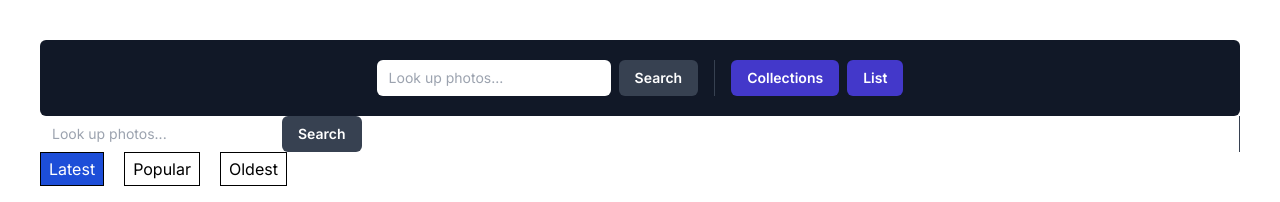
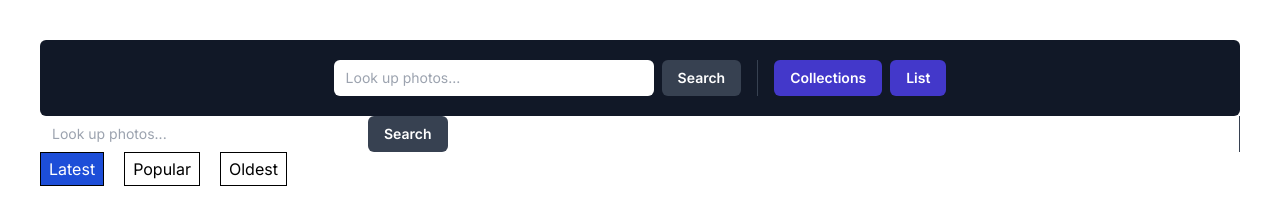
Before and after one commit to rabyyuson/image-browser, a Next.js app: page /list in a window 1280 px wide. Shown: the top 202 px of the page. Built offline with nearby package versions, Linux system fonts and the light colour scheme; no server answers.

Commit message:
chore: update search width

```diff
--- a/components/photos/search-bar.tsx
+++ b/components/photos/search-bar.tsx
@@ -21,7 +21,7 @@ export default function SearchBar({
         >
             <div className="flex flex-row gap-2 sm:border-r-[1px] border-gray-700 pr-4">
                 <input
-                    className="rounded-md text-sm px-3"
+                    className="rounded-md text-sm px-3 md:min-w-80"
                     type="text"
                     placeholder="Look up photos..."
                     value={decodeURI(searchText)}
```
